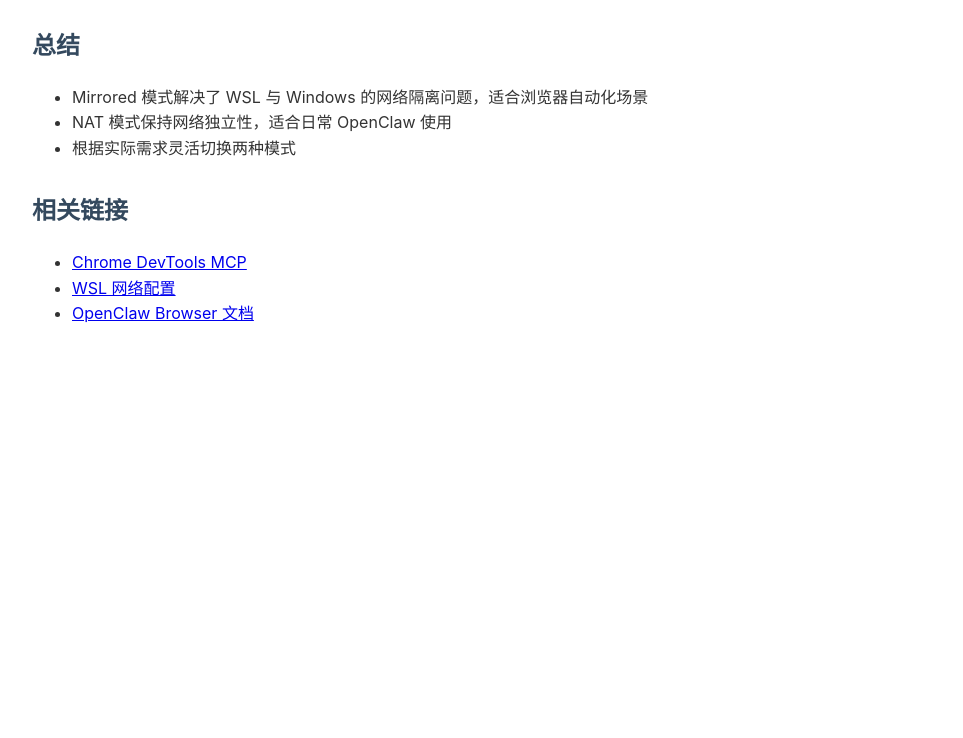
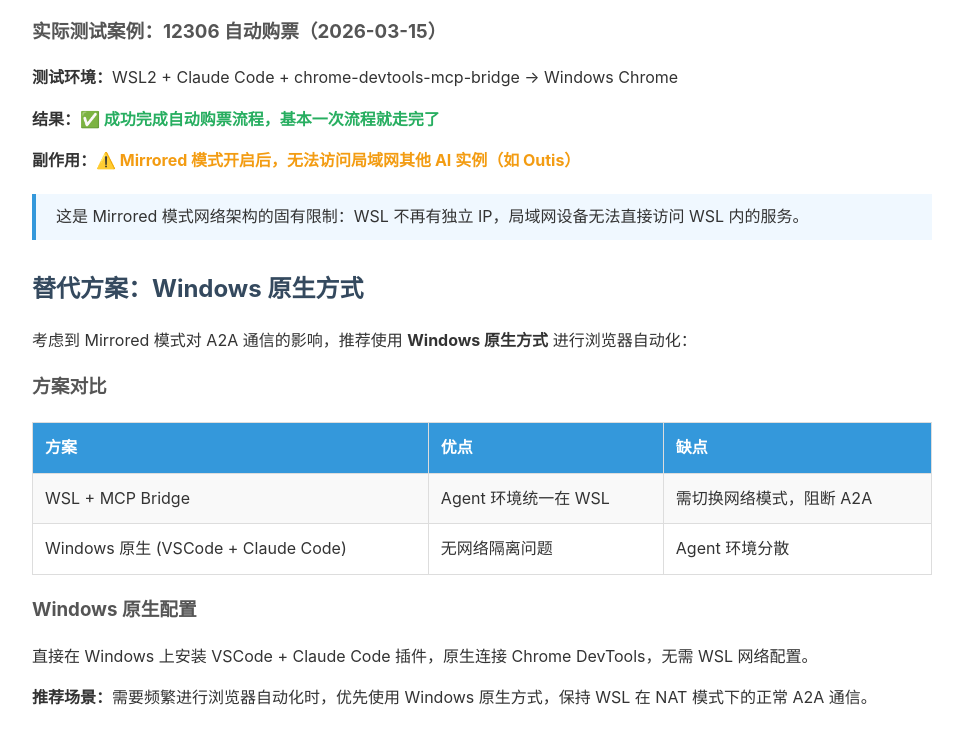
Before and after one commit to wolfhawkld/human_ai_knowledge, a plain HTML site: page wsl-chrome-devtools-mcp.html in a window 1280 px wide. Shown: the part 2696-3434 px from the top of the page, without its empty margins (158-1121 px from the left). Before the commit the page ends 3059 px from the top, so only its background shows below. Drawn offline with Linux system fonts and the light colour scheme.

Commit message:
补充 Mirrored 模式实测结果和 Windows 原生替代方案

```diff
--- a/wsl-chrome-devtools-mcp.html
+++ b/wsl-chrome-devtools-mcp.html
@@ -186,6 +186,40 @@ networkingMode=mirrored</code></pre>
         </tr>
     </table>
 
+    <h3>实际测试案例：12306 自动购票（2026-03-15）</h3>
+    <p><strong>测试环境：</strong>WSL2 + Claude Code + chrome-devtools-mcp-bridge → Windows Chrome</p>
+    <p><strong>结果：</strong><span class="success">✅ 成功完成自动购票流程，基本一次流程就走完了</span></p>
+    <p><strong>副作用：</strong><span class="warning">⚠️ Mirrored 模式开启后，无法访问局域网其他 AI 实例（如 Outis）</span></p>
+    <blockquote>
+        这是 Mirrored 模式网络架构的固有限制：WSL 不再有独立 IP，局域网设备无法直接访问 WSL 内的服务。
+    </blockquote>
+
+    <h2>替代方案：Windows 原生方式</h2>
+    <p>考虑到 Mirrored 模式对 A2A 通信的影响，推荐使用 <strong>Windows 原生方式</strong> 进行浏览器自动化：</p>
+
+    <h3>方案对比</h3>
+    <table>
+        <tr>
+            <th>方案</th>
+            <th>优点</th>
+            <th>缺点</th>
+        </tr>
+        <tr>
+            <td>WSL + MCP Bridge</td>
+            <td>Agent 环境统一在 WSL</td>
+            <td>需切换网络模式，阻断 A2A</td>
+        </tr>
+        <tr>
+            <td>Windows 原生 (VSCode + Claude Code)</td>
+            <td>无网络隔离问题</td>
+            <td>Agent 环境分散</td>
+        </tr>
+    </table>
+
+    <h3>Windows 原生配置</h3>
+    <p>直接在 Windows 上安装 VSCode + Claude Code 插件，原生连接 Chrome DevTools，无需 WSL 网络配置。</p>
+    <p><strong>推荐场景：</strong>需要频繁进行浏览器自动化时，优先使用 Windows 原生方式，保持 WSL 在 NAT 模式下的正常 A2A 通信。</p>
+
     <h2>总结</h2>
     <ul>
         <li>Mirrored 模式解决了 WSL 与 Windows 的网络隔离问题，适合浏览器自动化场景</li>
```
Also changed, not shown: wsl-chrome-devtools-mcp.md (+27 -0 lines).
